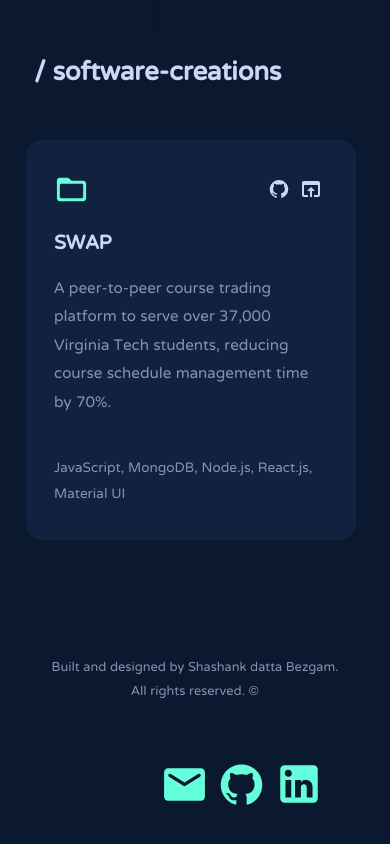
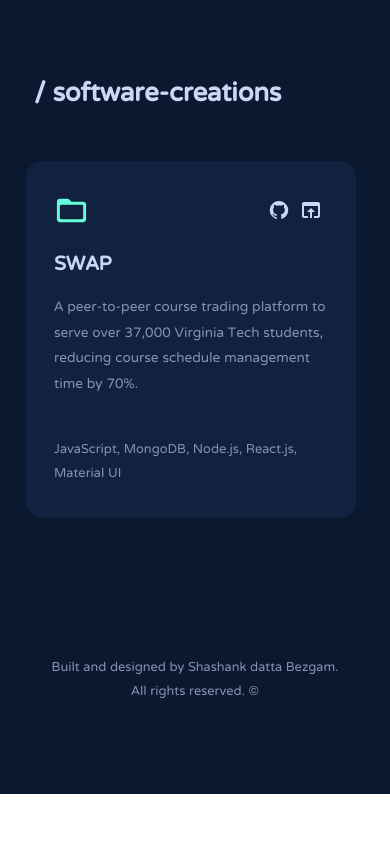
Before and after one commit to shashankdatta/Shashankdatta, a Next.js app: page / in a window 390 px wide. Shown: the part 3160-4004 px from the top of the page. After the commit the page ends 3954 px from the top, so only its background shows below. Built offline with nearby package versions, Linux system fonts and the light colour scheme.

Commit message:
minor adjustments

```diff
--- a/src/styles/Projects.module.css
+++ b/src/styles/Projects.module.css
@@ -88,7 +88,7 @@
 
 .card-desc {
   font-family: var(--font-ntr);
-  font-size: 19px;
+  font-size: 17px;
   color: var(--slate);
   padding-bottom: 40px;
 }
@@ -96,7 +96,7 @@
 .card-tech {
   font-family: var(--font-ntr);
   color: var(--slate);
-  font-size: 17px;
+  font-size: 16px;
 }
 
 @media only screen and (max-width: 600px) {
--- a/src/styles/SidebarNav.module.css
+++ b/src/styles/SidebarNav.module.css
@@ -39,38 +39,6 @@
 
 @media only screen and (max-width: 600px) {
   .sidebar-nav {
-    width: 100%;
-    height: 50px;
-  }
-
-  .sidebar-links {
-    padding-left: 20px;
-    flex-direction: row;
-    text-align: right;
-    font-size: 9px;
-  }
-
-  .sidebar-logos {
-    padding-top: 0px;
-    width: 100px;
-    display: flex;
-    flex-direction: row;
-    justify-content: space-around;
-    padding-left: 50%;
-  }
-
-  .sidebar-nav img {
-    height: 12px;
+    display: none;
   }
 }
-
-@media only screen and (max-width: 600px) {
-  .sidebar-nav {
-    position: unset;
-    align-items: center;
-  }
-  .sidebar-logos {
-    width: 70px;
-    padding-left: unset;
-  }
-}
```
